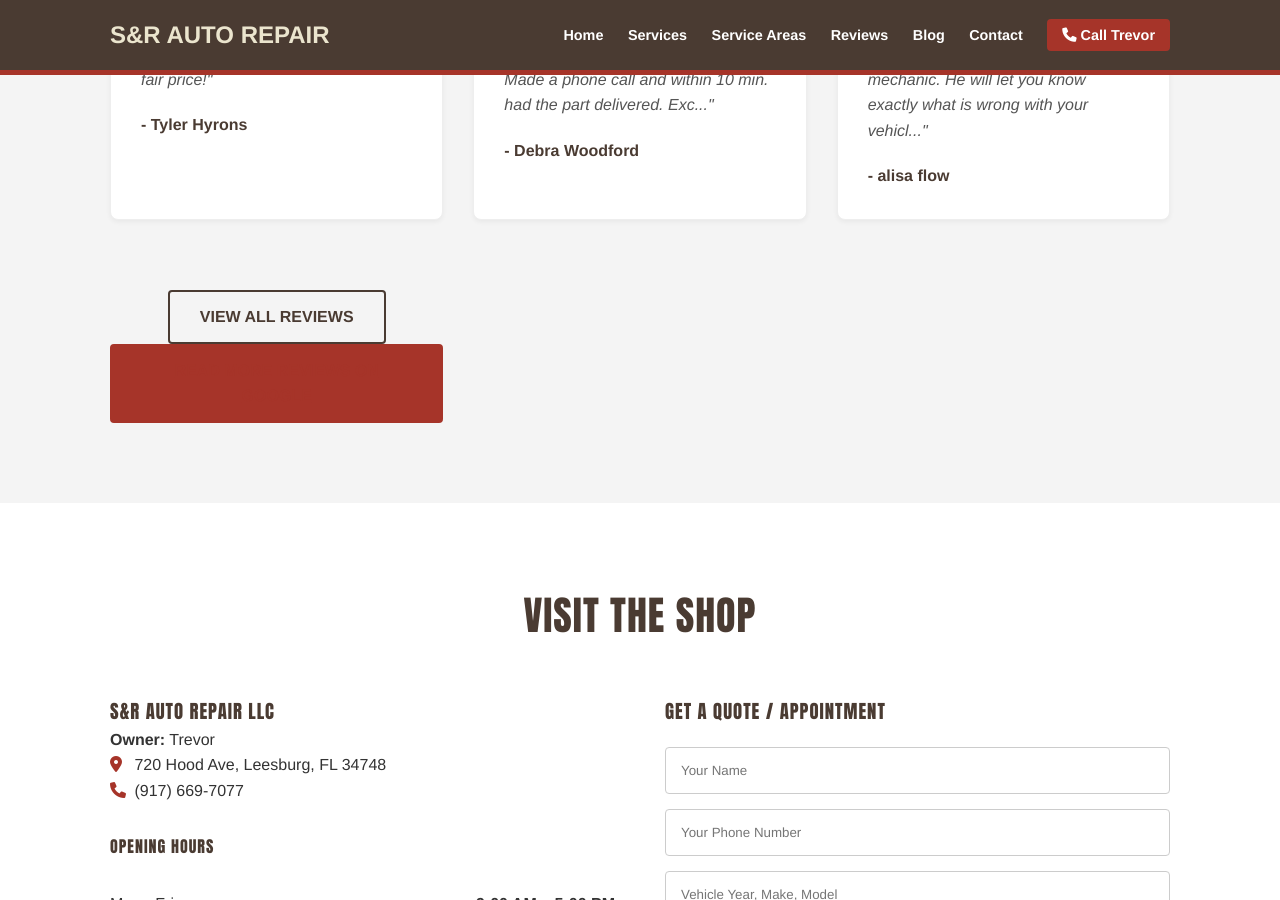
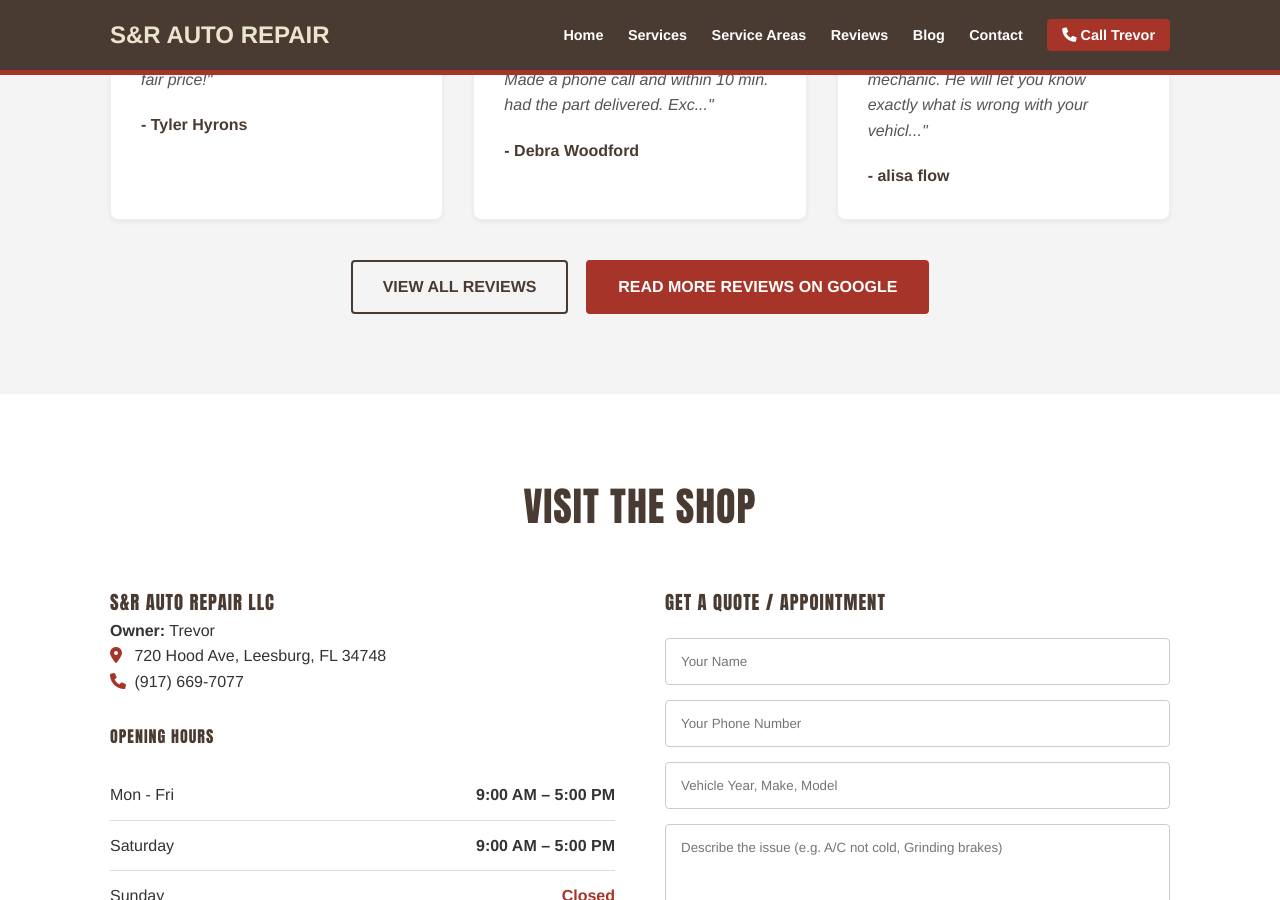
Before and after one commit to JamesBrownR/S-R-Auto-Repair, a Jekyll site: the page built from index.html, in a window 1280 px wide and 900 px high, scrolled down 2241 px. Built offline with Jekyll 4.4.1, drawn with Linux system fonts in a browser that asks for light colours.

Commit message:
Update index.html

```diff
--- a/index.html
+++ b/index.html
@@ -106,13 +106,12 @@
                 </div>
             </div>
             {% endfor %}
-               <div style="text-align: center;  margin-top: 40px;">
+          </div>  <!-- closes review-grid -->
+
+        <div style="text-align: center; margin-top: 40px;">
             <a href="{{ site.baseurl }}/reviews/" class="btn btn-outline">View All Reviews</a>
-
-
-
-
-            <a class="btn" href="https://www.google.com/maps/place/S%26R+Auto+Repair+LLC/@28.8038734,-82.1936339,11z/data=!4m10!1m2!2m1!1sS%26R+Auto+eustis!3m6!1s0x88e7c1d0189fa40f:0x886026699906a047!8m2!3d28.8038734!4d-81.8887633!15sCg9TJlIgQXV0byBldXN0aXNaESIPcyZyIGF1dG8gZXVzdGlzkgEQYXV0b19yZXBhaXJfc2hvcJoBRENpOURRVWxSUVVOdlpFTm9kSGxqUmpsdlQyMXNhR013VW5CT00xWjRaRVZPVldWV09USk9XRmw1VTNwV1dtTXhSUkFC4AEA-gEECBMQQA!16s%2Fg%2F11gj6_w2yk?entry=ttu&g_ep=EgoyMDI2MDIxMS4wIKXMDSoASAFQAw%3D%3D" target="_blank" style="color: var(--primary-red); text-decoration: underline;">Read More Reviews on Google</a>
+            &nbsp;&nbsp;
+            <a class="btn" href="https://www.google.com/maps/place/S%26R+Auto+Repair+LLC/..." target="_blank">Read More Reviews on Google</a>
         </div>
     </div>
 </section>
```
